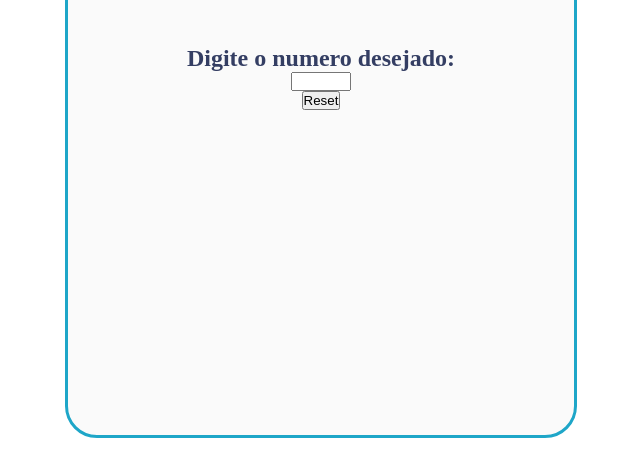
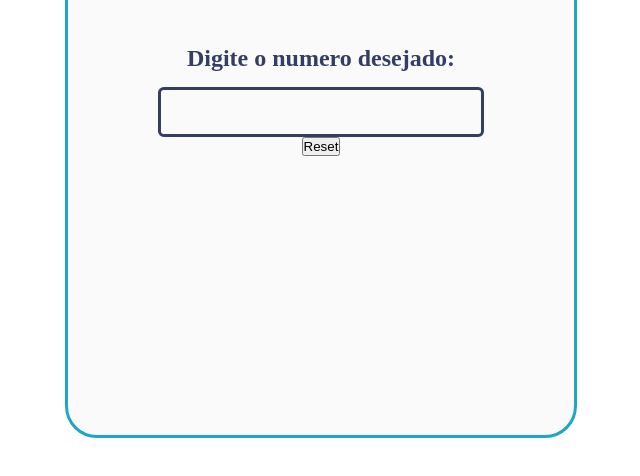
Before and after one commit to alissondevsouza/Sequ-ncia-de-Fibonacci, a plain HTML site: page index.html in a window 1280 px wide. Shown: the part 242-718 px from the top of the page, without its empty margins (319-959 px from the left). Drawn offline with Linux system fonts and the light colour scheme.

Commit message:
Feat: novo style na interface

```diff
--- a/index.html
+++ b/index.html
@@ -21,7 +21,7 @@
 
             <section class="resgateNumber">
                 <span class="wantedNumber">Digite o numero desejado: </span>
-                <input type="number" id="inputNumber" min="1" max="100" onchange="numberRescue()"/>
+                <input type="number" id="inputNumber" onchange="numberRescue()"/>
             </section>
 
             <section>
--- a/style.css
+++ b/style.css
@@ -80,3 +80,16 @@ main{
     font-weight: 800;
     color: var(--gradient-1)
 }
+
+.resgateNumber input{
+    width: 17em;
+    height: 2.6em;
+    margin-top: .8em;
+    border: .2em solid var(--gradient-1);
+    border-radius: .3em;
+    background: transparent;
+    font-size: 1.2rem;
+    padding: .1em;
+    text-align: center;
+
+}
```
